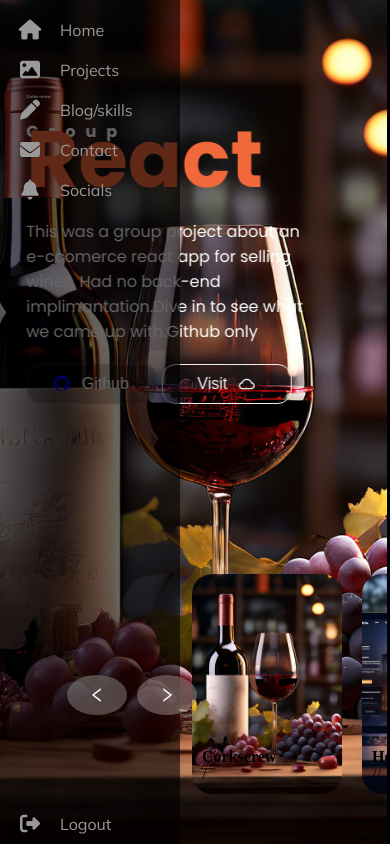
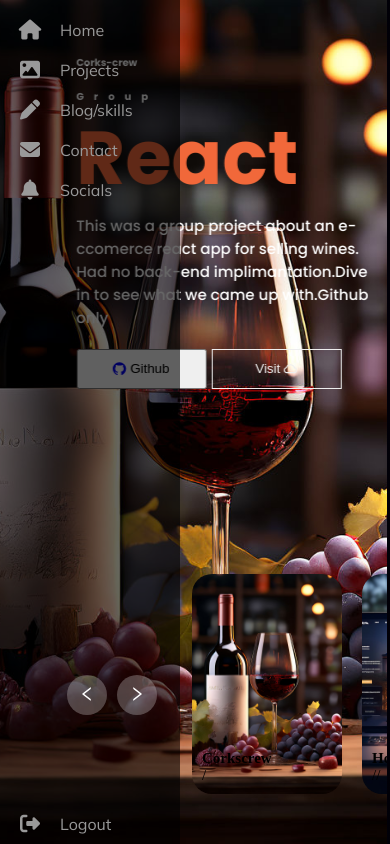
Before and after one commit to Juanabely/Portfolio, a React (Vite) app: page /projects in a window 390 px wide. Built offline with nearby package versions, Linux system fonts and the light colour scheme.

Commit message:
{res}@all components

```diff
--- a/src/App/app.css
+++ b/src/App/app.css
@@ -124,7 +124,7 @@ margin-left: 10px;
  }
 
 }
-@media (max-width:800px){
+@media (max-width:676px){
  .body-side{
   margin-left: -45px;
  }
@@ -149,11 +149,11 @@ margin-left: 10px;
   margin-left: 80px;
  }
  .cv{
-  margin-top: -450px;
-  margin-left: 80px;
+  margin-top: -250px;
+  margin-left: 150px;
  }
  .din{
-margin-top: 50px;
+margin-top: -100px;
 z-index: 20000;
 margin-left: 10px;
  }
@@ -162,4 +162,5 @@ margin-left: 10px;
   height: 300px;
  }
 
+
 }
--- a/src/Header/header.css
+++ b/src/Header/header.css
@@ -137,7 +137,7 @@ margin-left: 120px;
    }
 
 }
-@media (max-width:345px){
+@media (max-width:376px){
 
    .name{
     font-size: 30px;
@@ -146,10 +146,10 @@ margin-left: 120px;
    }
    .words{
     margin-left: 160px;
-    font-size: 25px;
+    font-size: 16px;
     height: 400px;
     max-width: 250px;
-    margin-top: 70px;
+    margin-top: 40px;
    }
    .dev{
     margin-top: 50px;
@@ -160,5 +160,8 @@ margin-left: 120px;
     margin-left: -30px;
     margin-top: -490px;
    }
+   .dna{
+    display: none;
+   }
 
 }
--- a/src/Logout/Logout.jsx
+++ b/src/Logout/Logout.jsx
@@ -32,7 +32,7 @@ function Logout() {
 
     </div>
     <div className='cv'>
-        <a href={pdf} download ><button>Download CV</button></a>
+        <a href={pdf} download ><button id='cv'>Download CV</button></a>
     </div>
     <div className='din'><img src={DNA} alt="dna" /></div>
     </motion.div>
--- a/src/Logout/logout.css
+++ b/src/Logout/logout.css
@@ -1,8 +1,7 @@
 a{
     text-decoration: none;
 }
-
-button{
+#cv{
     background: rgba(0, 0, 0, 0.2) ;
     border: 0px;
     font-size: 16px;
@@ -20,7 +19,7 @@ button{
 
     transition: 1s;
   }
-  button:hover{
+  #cv:hover{
 
       border: 1px solid rgba(255,255,255,0.8);
       transform: translateY(-3px);
--- a/src/Projects/Projects.jsx
+++ b/src/Projects/Projects.jsx
@@ -104,7 +104,7 @@ function Projects() {
                 <div className="content">
                     <div className="author">Group</div>
                     <div className="title">Nairobi Haven</div>
-                    <div className="topic">React + Flask</div>
+                    <div className="topic" id='spline2'>React + Flask</div>
                     <div className="des">
                        Nairobi haven hunt is project based on house hunting in the big city.The website has  a handful of houses to be seen by users ,once the user is locked in there is also an option to contact the agency to plan a house tour,like a huuse and comments.Check it out on github
                     </div>
--- a/src/Projects/project.css
+++ b/src/Projects/project.css
@@ -251,13 +251,33 @@ color: #555;
     .carousel .list .item .content{
         padding-right: 0;
         margin-top: -50px;
+        margin-left: 50px;
     }
     .carousel .list .item .content .title{
-        font-size: 4px;
+        font-size: 10px;
         margin-top: -50px;
     }
+    .carousel .list .item .content .author{
+        font-size: 10px;
+        margin-top: -30px;
+    }
+    .carousel .list .item .content .topic{
+       font-size: 75px;
+        margin-top: 30px;
+    }
+    .carousel .list .item .content .des{
+       color: white;
+       font-weight: 500;
+    }
     #spline{
-        font-size: 40px;
+        font-size: 30px;
+    }
+    #spline2{
+        font-size: 30px;
+    }
+    .carousel{
+        font-size: 15px;
     }
 
+
 }
--- a/src/Skills/Skills.jsx
+++ b/src/Skills/Skills.jsx
@@ -16,8 +16,8 @@ const Skills = (props) => (
 >
 <Card
     style={{
-      width: 400,
-      borderRadius:20
+      width: 330,
+      borderRadius:25
     }}
     cover={
       <img
```
